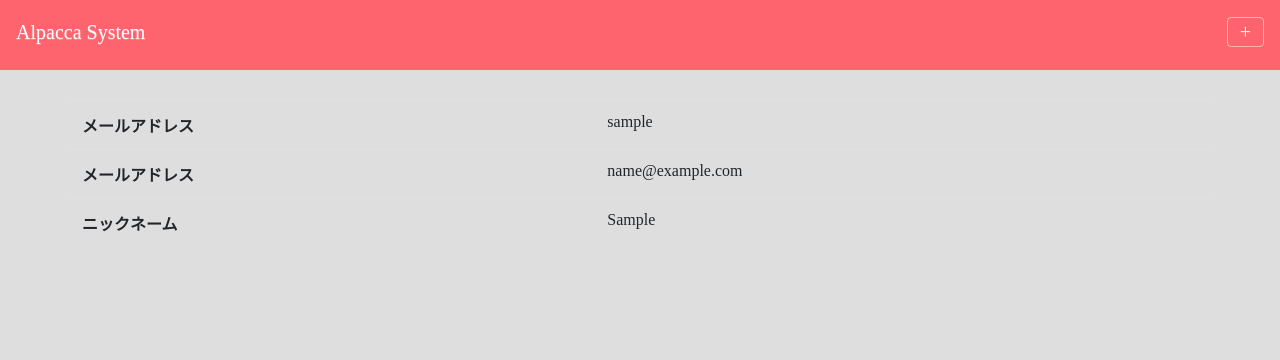
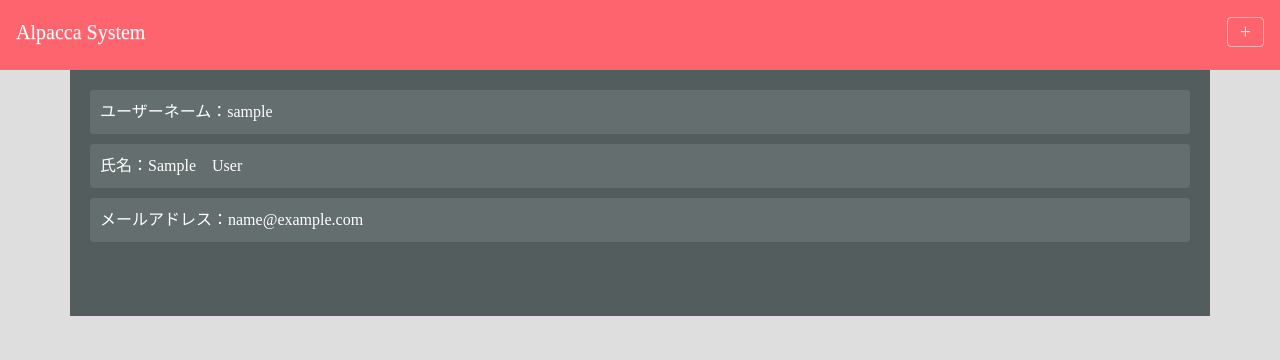
Before and after one commit to studio25325/alpacca, a Django app: page /user_detail/1/ in a window 1280 px wide. Shown: the top 360 px of the page. Run offline with Django 3.2, Linux system fonts and the light colour scheme; the visitor is signed in with stand-in values (Sample User, id 1); data comes from the database, SQL or seed files in the repository; some libraries are stand-ins or nearby versions; some web fonts are replaced.

Commit message:
フォームデザイン変更

```diff
--- a/register/forms.py
+++ b/register/forms.py
@@ -40,9 +40,9 @@ class UserUpdateForm(forms.ModelForm):
     class Meta:
         model = User
         if User.USERNAME_FIELD == 'email':
-            fields = ('email', 'first_name')
+            fields = ('email', 'first_name', 'last_name')
         else:
-            fields = ('username', 'email', 'first_name')
+            fields = ('username', 'email', 'first_name', 'last_name')
 
     def __init__(self, *args, **kwargs):
         super().__init__(*args, **kwargs)
--- a/register/static/css/register.css
+++ b/register/static/css/register.css
@@ -207,6 +207,46 @@ div:nth-child(2n) > .mid_box {
     padding: 10px 10px 10px 10px;
 }
 
+.main_box3 {
+    background-color: #535d5d;
+    width: 100%;
+    font-size: 22pt;
+    font-weight: 600;
+    color: #FFFFFF;
+    padding: 10px 10px 10px 10px;
+}
+
+.regi_txt {
+    margin: 10px 10px 0px 10px;
+    padding: 10px 10px 10px 10px;
+    background-color: rgba(255,255,255,0.1);
+    border-radius: 4px;
+    color: #ffffff;
+    font-size: 12pt;
+    font-weight: 400;
+}
+
+.regi_form {
+    margin: 10px 10px 0px 10px;
+    padding: 14px 14px 14px 14px;
+    background-color: rgba(255,255,255,0.1);
+    border-radius: 4px;
+    color: #ffffff;
+    font-size: 12pt;
+    font-weight: 400;
+}
+
+.regi_form2 {
+    margin: 10px 10px 0px 10px;
+    padding: 14px 14px 14px 14px;
+    background-color: rgba(255,255,255,0.0);
+    border-radius: 4px;
+    color: #ffffff;
+    font-size: 12pt;
+    font-weight: 400;
+    text-align: center;
+}
+
 a {
     color: #3e5159;
     text-decoration: none;
--- a/register/templates/register/base.html
+++ b/register/templates/register/base.html
@@ -40,13 +40,6 @@
             </li>
 
             <li>
-              <a class="nav-item nav-link" href="{% url 'register:add_player' %}">プレイヤー追加</a>
-            </li>
-            <li>
-              <a class="nav-item nav-link" href="{% url 'register:list_player' user.pk %}">プレイヤーリスト</a>
-            </li>
-
-            <li>
               <a class="nav-item nav-link" href="{% url 'register:logout' %}">ログアウト</a>
             </li>
             <li>
--- a/register/templates/register/user_detail.html
+++ b/register/templates/register/user_detail.html
@@ -3,30 +3,25 @@
 
 <div class="row o-3column">
 <div class="col-md-12">
-<div  class="gt_box1">
-
-<table class="table">
-    <tbody>
-        <tr>
-            <th>メールアドレス</th>
-            <td>{{ user.username }}</td>
-        </tr>
+<div  class="main_box3">
+    <div class="regi_txt">
+        ユーザーネーム：{{ user.username }}
+    </div>
+    <div class="regi_txt">
+        氏名：{{ user.first_name }}　{{ user.last_name }}
+    </div>
+    <div class="regi_txt">
         {% if user.username != user.email %}
-        <tr>
-            <th>メールアドレス</th>
-            <td>{{ user.email }}</td>
-        </tr>
+            メールアドレス：{{ user.email }}
         {% endif %}
-
-        <tr>
-            <th>ニックネーム</th>
-            <td>{{ user.first_name }}</td>
-        </tr>
-    </tbody>
-</table>
+    </div>
 
 </div>
 </div>
 </div>
 
+<div  class="main_box2">
+
+</div>
+
 {% endblock %}
```
Also changed, not shown: register/templates/register/login.html (+10 -7 lines), register/templates/register/password_change.html (+5 -3 lines), register/templates/register/password_change_done.html (+7 -3 lines), register/templates/register/password_reset_form.html (+5 -3 lines), register/templates/register/user_create.html (+5 -3 lines), register/templates/register/user_form.html (+12 -12 lines).
